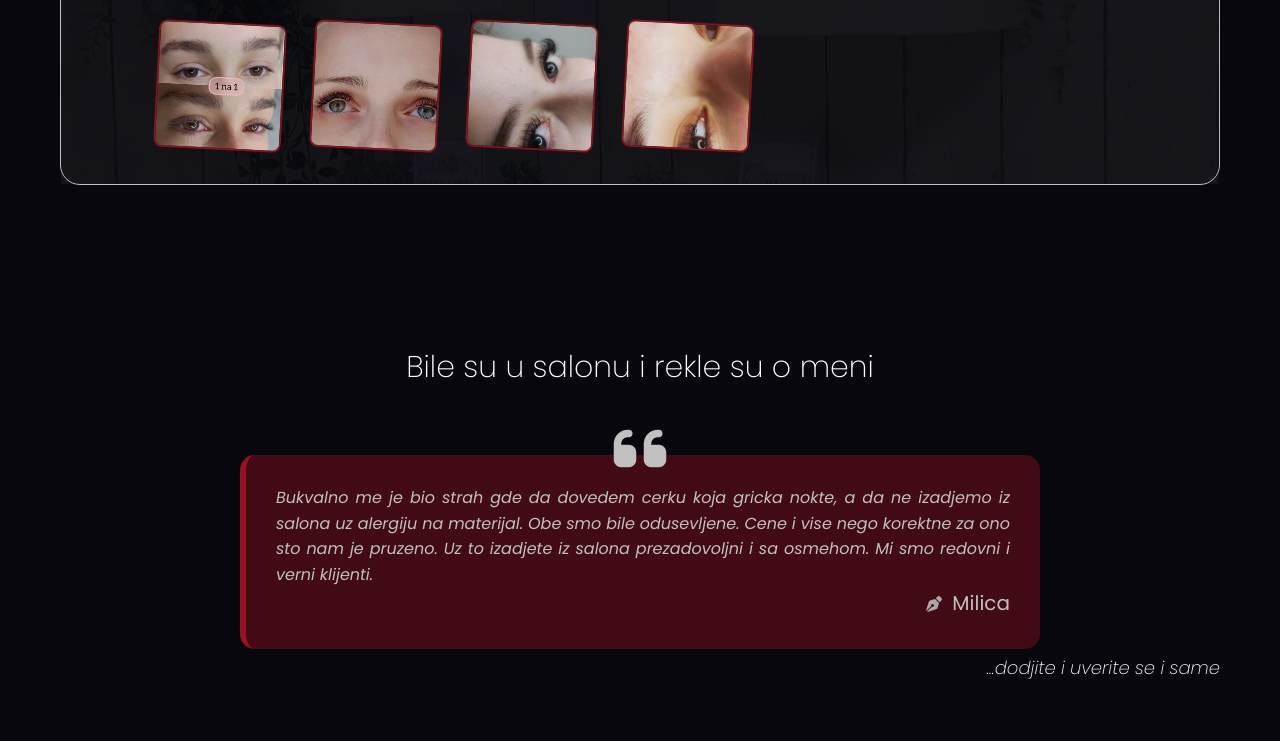
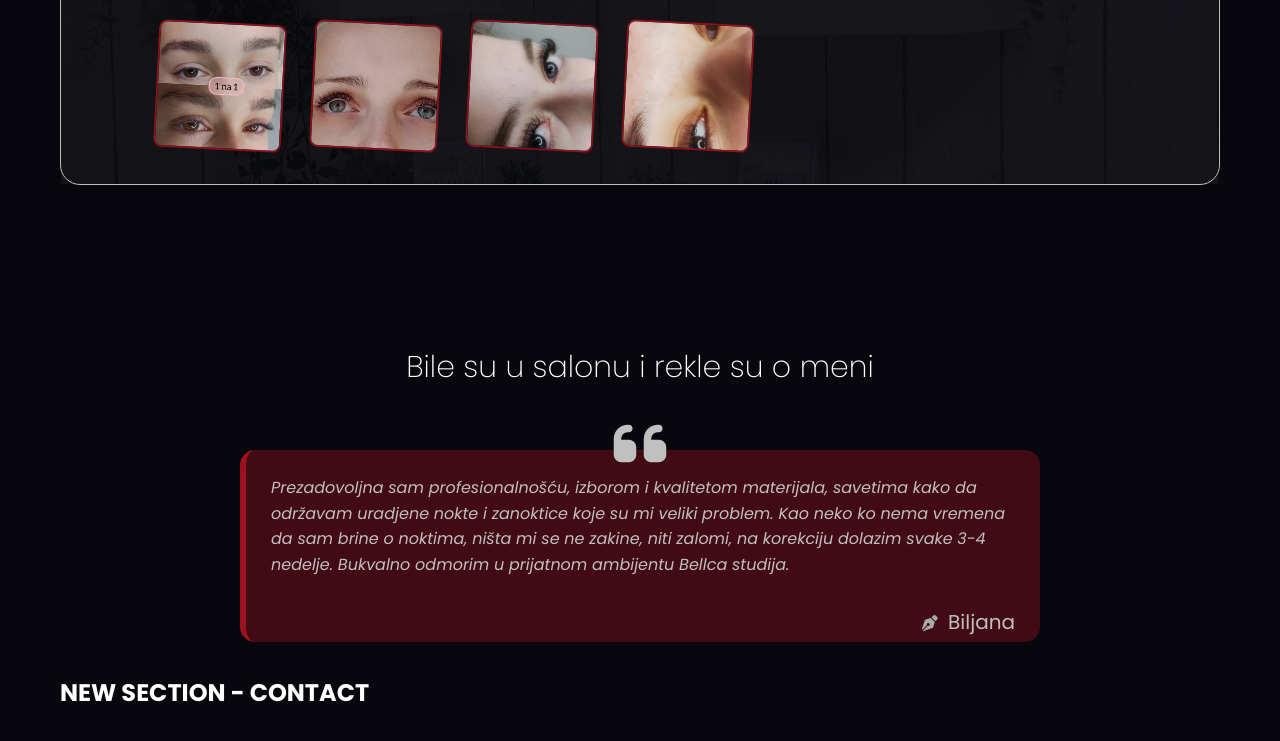
Before and after one commit to vladamil/Bellca, a plain HTML site: page index.html in a window 1280 px wide. Shown: the part 3157-3898 px from the top of the page. Drawn offline with Linux system fonts and the light colour scheme.

Commit message:
completed auto-show reviews

```diff
--- a/app.js
+++ b/app.js
@@ -7,11 +7,43 @@ const aboutImgs = [
    './media/about/about6.jpg',
 ];
 
+testimonials = [
+   {
+      text: 'Prezadovoljna sam profesionalnošću, izborom i kvalitetom materijala, savetima kako da održavam uradjene nokte i zanoktice koje su mi veliki problem. Kao neko ko nema vremena da sam brine o noktima, ništa mi se ne zakine, niti zalomi, na korekciju dolazim svake 3-4 nedelje. Bukvalno odmorim u prijatnom ambijentu Bellca studija.',
+      name: 'Biljana',
+   },
+   {
+      text: 'Po prvi put mi prirodne trepavice nisu bukvalno otpale nakon svilenih, ne menjam te nikad.',
+      name: 'Ana',
+   },
+   {
+      text: 'Bio me je strah gde da dovedem ćerku koja gricka nokte, a da ne izadjemo iz salona uz alergiju na materijal. Obe smo bile oduševljene. Cene i više nego korektne za ono što nam je pruženo. Uz to izadjete iz salona prezadovoljni i sa osmehom. Mi smo redovni i verni klijenti.',
+      name: 'Milica',
+   },
+   {
+      text: 'Trepavice radim dugo, ne mogu bez njih, kod Branči uvek lepo odremam, i probudim se sa sjajnim trepama koje drže do korekcije.',
+      name: 'Tatjana',
+   },
+   {
+      text: 'Volim prirodne trepavice, samo se opustim, malo i odremam dok se tretman radi i posle mi ni puder na licu ne treba, jer iako radim 1 na 1 tehniku uvek izgledam našminkana. 🥰',
+      name: 'Lana',
+   },
+   {
+      text: 'Kod moje Branči uvek zagarantovan smeh i super razgovor, a nokti i trepavice vrh uvek.',
+      name: 'Slađana',
+   },
+   {
+      text: 'Uvek izadjem iz studia zadovoljna.',
+      name: 'Sanja',
+   },
+];
+
 const aboutImage = document.getElementById('about-js');
 const galleryImgs = document.querySelectorAll('.gallery .image');
 const modal = document.querySelector('.modal-image');
 const modalImg = document.getElementById('modal-js');
 const modalBtn = document.getElementById('modal-close-js');
+const testimonialsContent = document.querySelector('.testimonials .content');
 
 // Preload images
 function preloadImages() {
@@ -54,6 +86,52 @@ const closeModalEsc = (e) => {
    }
 };
 
+let minHeight = 0;
+const reviews = [];
+
+// creating testimonials
+testimonials.forEach((test, index) => {
+   const review = document.createElement('div');
+   review.classList.add('single-review');
+   review.innerHTML = `
+<p class="text-js">
+   ${test.text}
+</p>
+<p class="name">
+   <i class="fa-solid fa-pen-nib"></i>
+   ${test.name}
+</p>`;
+   testimonialsContent.appendChild(review);
+
+   if (review.offsetHeight > minHeight) {
+      minHeight = review.offsetHeight; //calculating min-height depending on reviews
+   }
+
+   if (index === 0) {
+      review.classList.add('show'); //setting first review as active
+   }
+
+   reviews.push(review);
+});
+
+testimonialsContent.style.minHeight = minHeight + 'px'; //setting min-height to reviews container
+
+// auto-change reviews
+const startReviewsChange = () => {
+   let index = 1;
+
+   const changeReview = () => {
+      reviews.forEach((rev) => rev.classList.remove('show'));
+
+      reviews[index].classList.add('show');
+      index++;
+      if (index === reviews.length) index = 0;
+   };
+
+   setInterval(changeReview, 8000);
+};
+
+// EVENT LISTENERS
 galleryImgs.forEach((img) => {
    img.addEventListener('click', () => {
       openModal(img);
@@ -65,3 +143,4 @@ document.addEventListener('keydown', closeModalEsc);
 
 preloadImages();
 startAboutSlideshow();
+startReviewsChange();
--- a/index.html
+++ b/index.html
@@ -299,23 +299,12 @@
             <h3>Bile su u salonu i rekle su o meni</h3>
             <div class="testimonials">
                <p class="icon"><i class="fa-solid fa-quote-left"></i></p>
-               <div class="cover"></div>
 
-               <div class="text">
-                  <p>
-                     Bukvalno me je bio strah gde da dovedem cerku koja gricka
-                     nokte, a da ne izadjemo iz salona uz alergiju na materijal.
-                     Obe smo bile odusevljene. Cene i vise nego korektne za ono
-                     sto nam je pruzeno. Uz to izadjete iz salona prezadovoljni
-                     i sa osmehom. Mi smo redovni i verni klijenti.
-                  </p>
-                  <p class="name">
-                     <i class="fa-solid fa-pen-nib"></i>
-                     Milica
-                  </p>
+               <div class="content">
+                  <!-- CREATED FROM JS -->
                </div>
             </div>
-            <p class="end">...dodjite i uverite se i same</p>
+            <h1>NEW SECTION - CONTACT</h1>
          </div>
       </section>
 
--- a/style.css
+++ b/style.css
@@ -249,67 +249,14 @@ html {
    font-weight: 200;
    font-size: 30px;
    text-align: center;
-   margin-bottom: 15px;
+   margin-bottom: 10px;
 }
 .testimonials {
-   /* min-height: 300px; */
    width: 800px;
-   max-width: 90%;
+   max-width: 100%;
    margin: auto;
    position: relative;
    overflow: hidden;
-}
-
-.testimonials .text {
-   border-radius: 15px;
-   border-left: 6px solid #9b111e;
-   /* font-size: 18px; */
-   line-height: 1.6;
-   background-color: rgb(155, 17, 30, 0.4);
-   padding: 30px;
-   color: silver;
-   font-style: italic;
-   translate: 0 -40px;
-   /* min-height: 200px; */
-   text-align: justify;
-   /* height: 200px; */
-}
-
-/* .testimonials .cover {
-   position: absolute;
-   width: 100%;
-   height: 200px;
-   border-radius: 15px;
-   background-color: #9b111e;
-   translate: -100% -40px;
-   animation: slide 2s ease;
-   z-index: 5;
-} */
-
-/* @keyframes slide {
-   0% {
-      transform: translateX(0);
-   }
-   70% {
-      transform: translateX(100%);
-   }
-   100% {
-      transform: translateX(0);
-   }
-} */
-
-.testimonials .name {
-   text-transform: capitalize;
-   font-size: 20px;
-   /* font-weight: 200; */
-   text-align: end;
-   font-style: normal;
-}
-
-.testimonials .name i {
-   color: darkgray;
-   font-size: 16px;
-   margin-right: 5px;
 }
 
 .testimonials .icon {
@@ -320,12 +267,48 @@ html {
    text-align: center;
 }
 
-.end {
+.testimonials .content {
+   position: relative;
+   translate: 0 -40px;
+   width: 100%;
+}
+
+.testimonials .content .single-review {
+   position: absolute;
+   top: 0;
+   left: 0;
+   width: 100%;
+   opacity: 0;
+   border-radius: 15px;
+   border-left: 6px solid #9b111e;
+   background-color: rgb(155, 17, 30, 0.4);
+   padding: 25px;
+   padding-bottom: 5px;
+   color: silver;
+   transition: all 1.5s ease;
+   transform: translateY(100%);
+}
+
+.testimonials .content .single-review.show {
+   opacity: 1;
+   transform: translateY(0);
+}
+
+.testimonials .content .text-js {
+   line-height: 1.6;
+   font-style: italic;
+}
+
+.testimonials .name {
+   margin-top: 30px;
+   font-size: 20px;
    text-align: end;
-   font-weight: 200;
-   font-style: italic;
-   font-size: 18px;
-   transform: translateY(-35px);
+}
+
+.testimonials .name i {
+   color: darkgray;
+   font-size: 16px;
+   margin-right: 5px;
 }
 
 /* ----------------------- */
```
